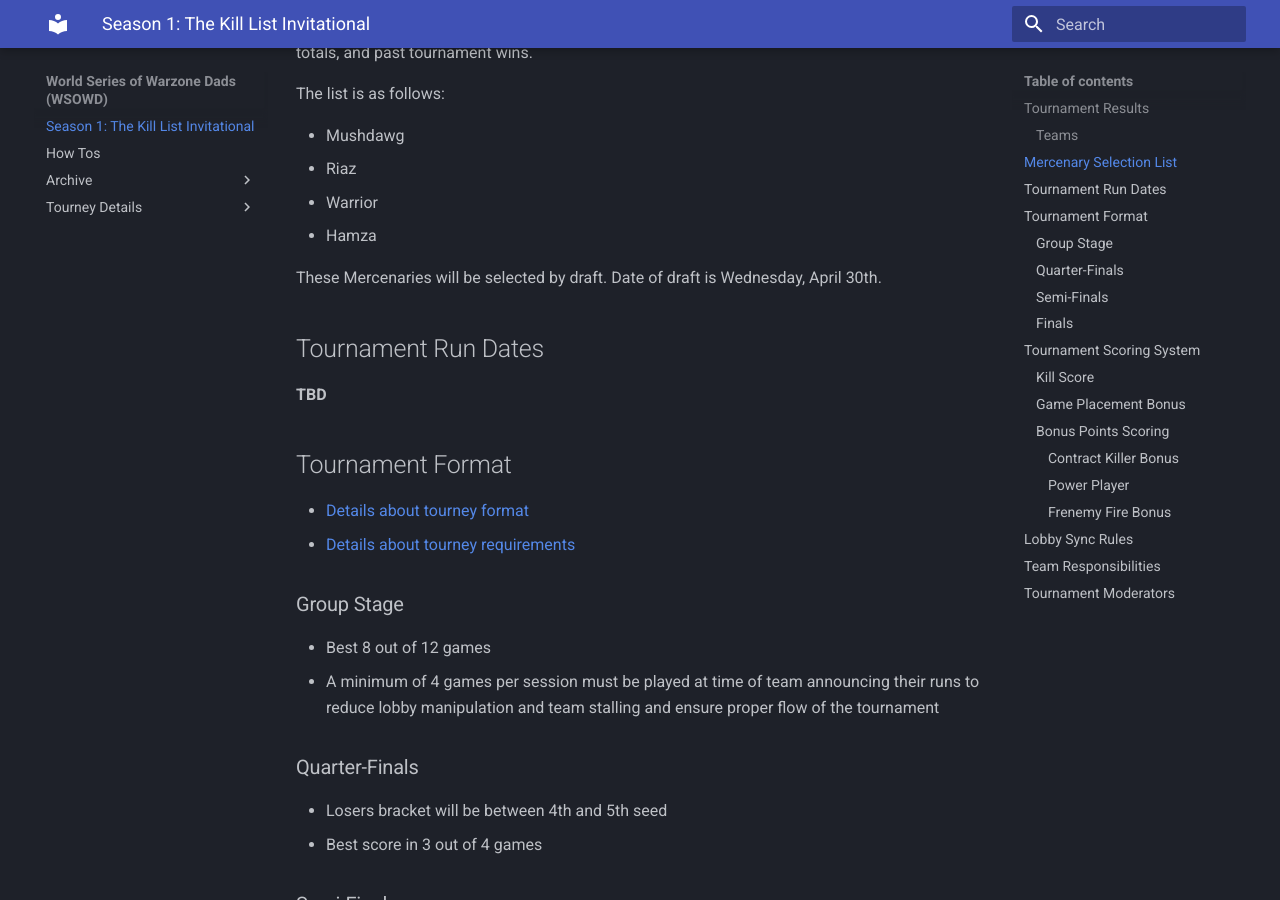
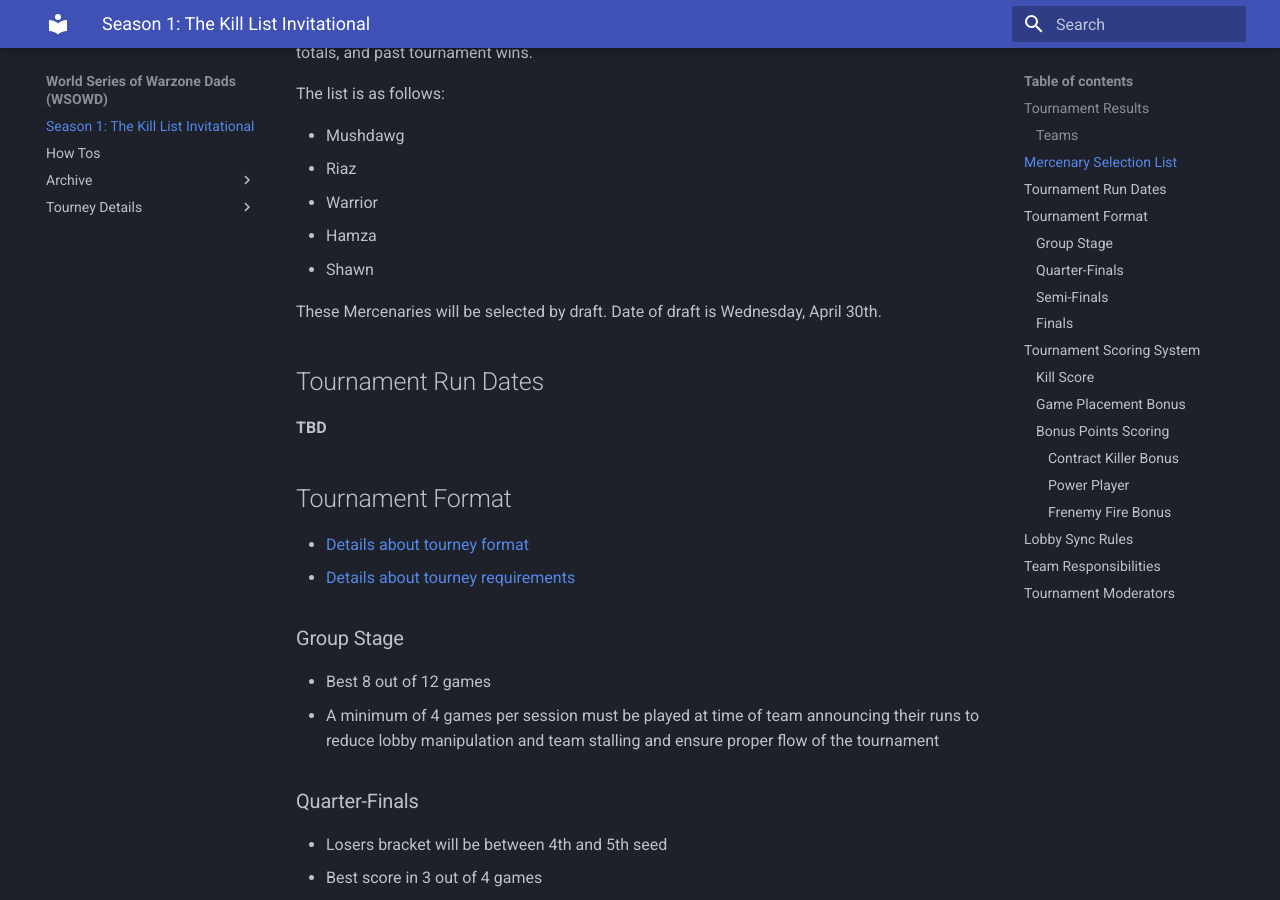
Before and after one commit to WZTourney/wztourney.github.io, an MkDocs documentation site: the page built from docs/index.md, in a window 1280 px wide and 900 px high, scrolled down 2752 px. Built offline with MkDocs 1.6.1 and Material for MkDocs 9.7.7, drawn with Linux system fonts in a browser that asks for light colours.

Commit message:
modified tourney details

```diff
--- a/docs/index.md
+++ b/docs/index.md
@@ -44,6 +44,7 @@
 - Riaz
 - Warrior
 - Hamza
+- Shawn
 
 These Mercenaries will be selected by draft. Date of draft is Wednesday, April 30th.
 
```
